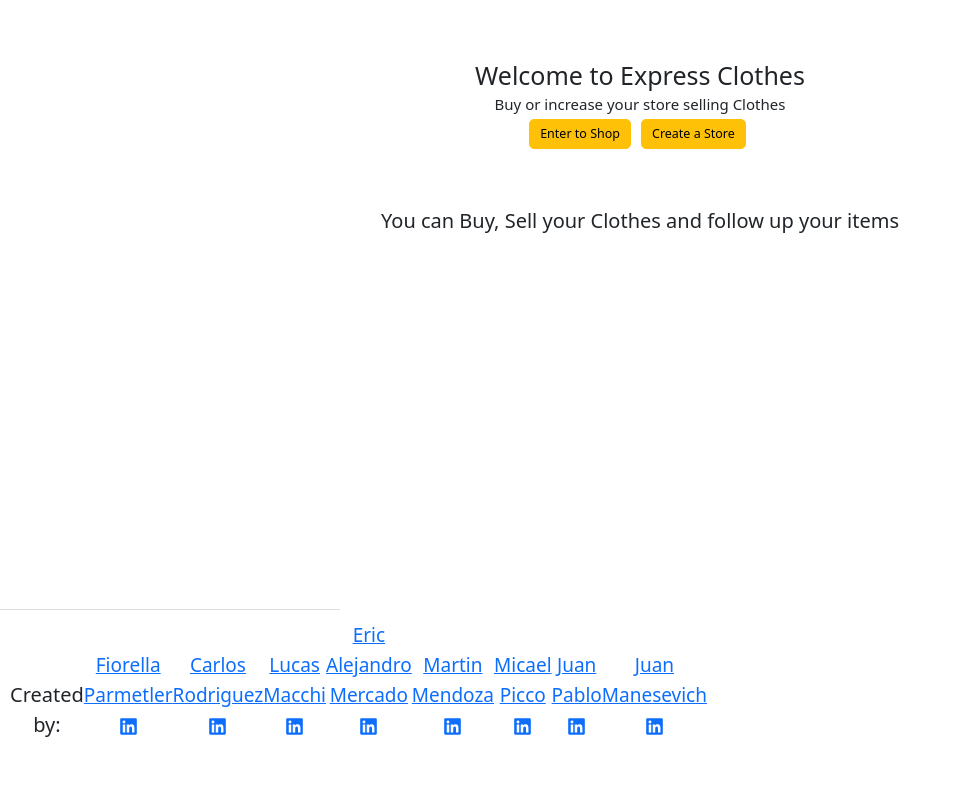
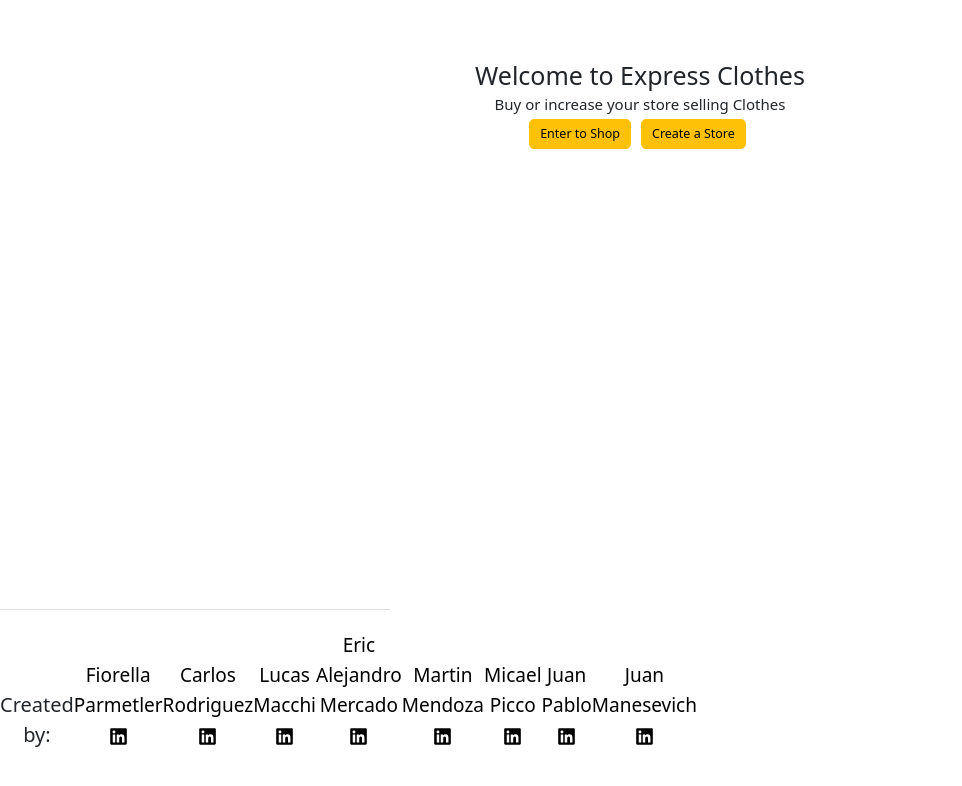
Before and after one commit to Carsefer/PF-Clothes-Client, a React (Create React App) app in the folder CLIENT/: page / in a window 1280 px wide. Shown: the top 786 px of the page, without its empty margins (0-962 px from the left). Built offline with nearby package versions, Linux system fonts and the light colour scheme.

Commit message:
arreglos para renderizar imagenes al home

```diff
--- a/CLIENT/src/components/Card/Card.jsx
+++ b/CLIENT/src/components/Card/Card.jsx
@@ -6,7 +6,7 @@ const Card = ({ img, title, price, id }) => {
     <div className="container">
       <Link to={`/home/product/${id}`}>
         <img
-          className="w-25 p-3"
+          /* className="w-25 p-3" */
           src={img}
           alt="img not found"
         />
--- a/CLIENT/src/components/Footer/Footer.css
+++ b/CLIENT/src/components/Footer/Footer.css
@@ -1,11 +1,14 @@
-.footer {
+.footer1 {
     width: 95%;
     display: flex;
     justify-content: space-evenly;
     align-items: flex-end;
-    padding: 10px;
+    padding: 0px;
     position: absolute;
     bottom: 0;
-    text-decoration: none;
 
   }
+  .text{
+    text-decoration: none;
+    color: black;
+  }
--- a/CLIENT/src/components/Footer/Footer.jsx
+++ b/CLIENT/src/components/Footer/Footer.jsx
@@ -4,45 +4,45 @@ import "./Footer.css";
 
 const Footer = () => {
   return (
-    <footer className="footer">
+    <footer className="footer1">
       <span>Created by: </span>
       <div>
-        <a href="https://www.linkedin.com/in/fiorella-parmetler-63632424a/" target="_blank">
+        <a className="text" href="https://www.linkedin.com/in/fiorella-parmetler-63632424a/" target="_blank">
           Fiorella Parmetler <FaLinkedin />
         </a>
       </div>
       <div>
-        <a href="https://www.linkedin.com/in/carlos-rodr%C3%ADguez-25708a246/" target="_blank">
+        <a className="text" href="https://www.linkedin.com/in/carlos-rodr%C3%ADguez-25708a246/" target="_blank">
           Carlos Rodriguez <FaLinkedin />
         </a>
       </div>
       <div>
-        <a href="https://www.linkedin.com/in/lucas-macchi-a02956233/" target="_blank">
+        <a className="text" href="https://www.linkedin.com/in/lucas-macchi-a02956233/" target="_blank">
           Lucas Macchi <FaLinkedin />
         </a>
       </div>
       <div>
-        <a href="https://www.linkedin.com/in/ericcmerc" target="_blank">
+        <a className="text" href="https://www.linkedin.com/in/ericcmerc" target="_blank">
           Eric Alejandro Mercado <FaLinkedin />
         </a>
       </div>
       <div>
-        <a href="https://www.linkedin.com/in/martin-m-b00955125/" target="_blank">
+        <a className="text" href="https://www.linkedin.com/in/martin-m-b00955125/" target="_blank">
           Martin Mendoza <FaLinkedin />
         </a>
       </div>
       <div>
-        <a href="https://www.linkedin.com/in/micaelpicco/" target="_blank">
+        <a className="text" href="https://www.linkedin.com/in/micaelpicco/" target="_blank">
           Micael Picco <FaLinkedin />
         </a>
       </div>
       <div>
-        <a href="https://www.linkedin.com/in/juan-pablo-romero-poveda-477514253/" target="_blank">
+        <a className="text" href="https://www.linkedin.com/in/juan-pablo-romero-poveda-477514253/" target="_blank">
           Juan Pablo <FaLinkedin />
         </a>
       </div>
       <div>
-        <a href="https://www.linkedin.com/in/juan-manesevich-a00239186" target="_blank">
+        <a className="text" href="https://www.linkedin.com/in/juan-manesevich-a00239186" target="_blank">
           Juan Manesevich <FaLinkedin />
         </a>
       </div>
--- a/CLIENT/src/components/Home/Home.jsx
+++ b/CLIENT/src/components/Home/Home.jsx
@@ -19,15 +19,15 @@ export default function Home() {
 
 
   return (
-    <div className="home">
+    <div>
       <NavBar/>
       <Link to="/">
         <h1>Home</h1>
       </Link>
       <Filters/>
       <SearchBar/>
-      <div className="productos">
-        {allProducts?.map(p =>
+      <div >
+        {/* {allProducts?.map(p =>
         <Card
         key={p.id}
         id={p.id}
@@ -35,7 +35,16 @@ export default function Home() {
         title={p.name}
         price={p.price}
         />
-        )}
+        )} */}
+        {allProducts?.map((p) => (
+          <Card
+            key={p.id}
+            id={p.id}
+            img={p.image}
+            title={p.name}
+            price={p.price}
+          />
+        ))}
       </div>
     </div>
   );
--- a/CLIENT/src/components/LandingHome/LandingHome.jsx
+++ b/CLIENT/src/components/LandingHome/LandingHome.jsx
@@ -7,7 +7,7 @@ export default function LandingHome() {
   return (
     <div>
       <Container>
-        <h1 className="">Welcome to Express Clothes</h1>
+        <h1>Welcome to Express Clothes</h1>
         <h4>Buy or increase your store selling Clothes</h4>
         <div className="d-grid gap-2 d-md-flex justify-content-md-start">
           <Link to="/home">
@@ -21,7 +21,7 @@ export default function LandingHome() {
             </button>
           </Link>
         </div>
-        <LandingDetail />
+        {/* <LandingDetail /> */}
       </Container>
       <Footer />
     </div>
```
